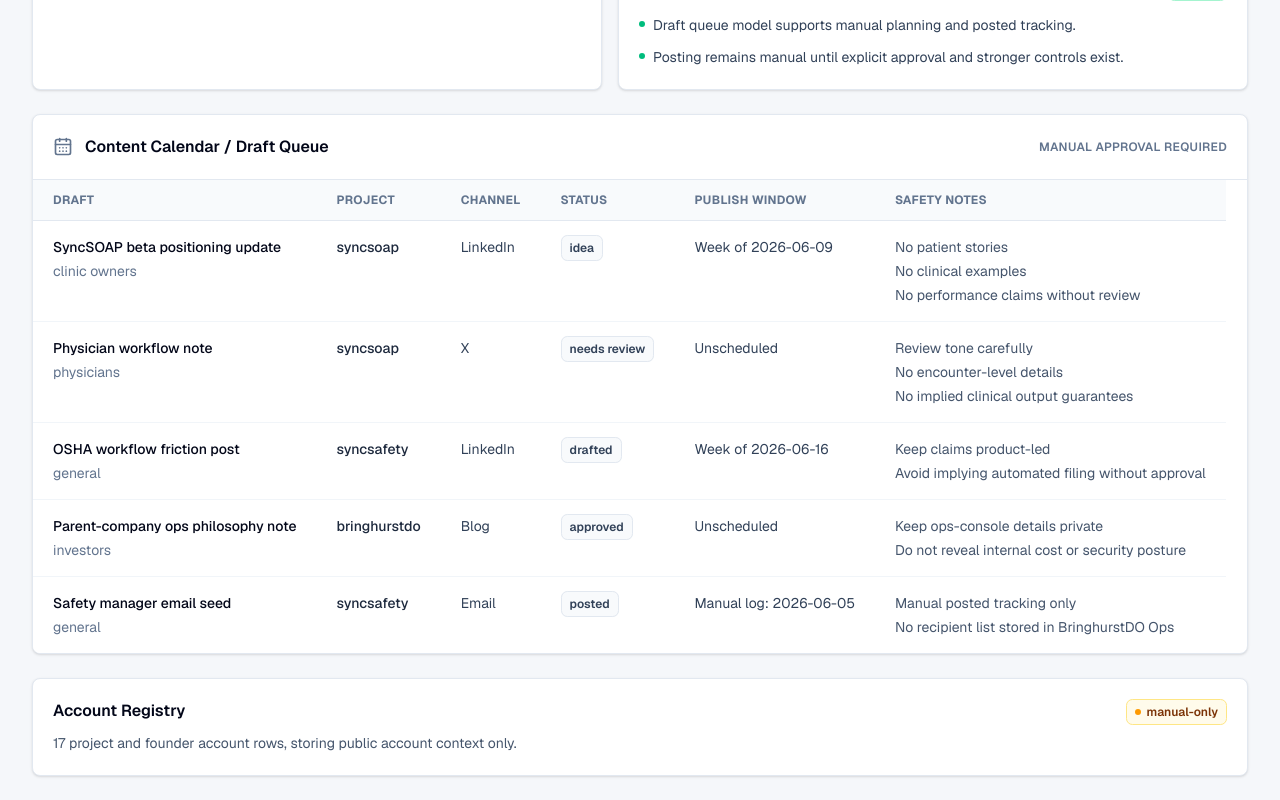
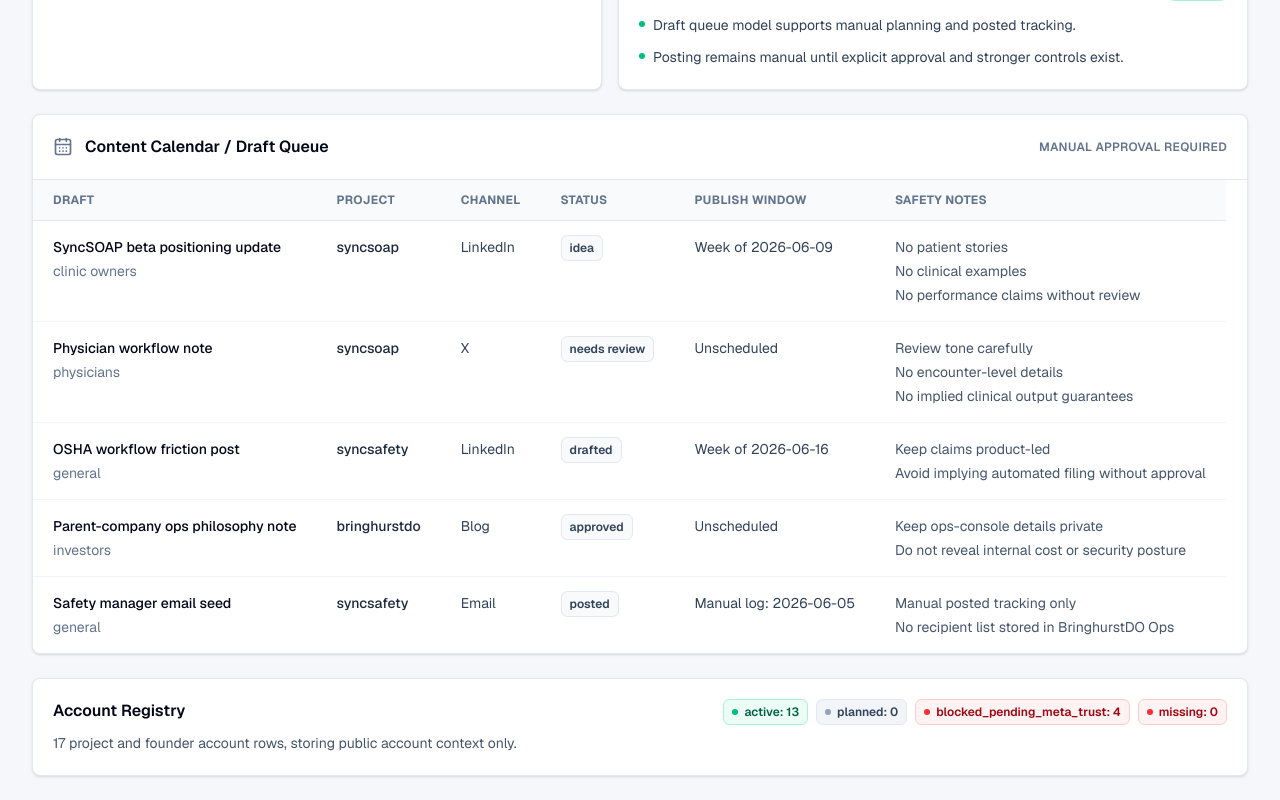
Before and after one commit to BringhurstDO/BringhurstDO_LLC, a Next.js app: page /ops in a window 1280 px wide. Shown: the part 1804-2604 px from the top of the page. Built offline with nearby package versions, Linux system fonts and the light colour scheme; a web font is replaced by a local one.

Commit message:
Complete ops account status labels

```diff
--- a/app/ops/accounts/page.tsx
+++ b/app/ops/accounts/page.tsx
@@ -7,10 +7,28 @@
   StatusPill,
 } from "@/app/ops/_components/ops-ui";
 import { opsDashboardData } from "@/lib/ops/mock-data";
-import type { OpsAccountRegistryEntry } from "@/lib/ops/types";
+import type {
+  OpsAccountRegistryEntry,
+  OpsAccountStatus,
+  OpsTone,
+} from "@/lib/ops/types";
 
 export const dynamic = "force-dynamic";
 export const fetchCache = "force-no-store";
+
+const accountStatuses: OpsAccountStatus[] = [
+  "active",
+  "planned",
+  "blocked_pending_meta_trust",
+  "missing",
+];
+
+const accountStatusTones: Record<OpsAccountStatus, OpsTone> = {
+  active: "good",
+  blocked_pending_meta_trust: "blocked",
+  missing: "blocked",
+  planned: "neutral",
+};
 
 function AccountFieldList({ account }: { account: OpsAccountRegistryEntry }) {
   return (
@@ -57,6 +75,12 @@
   const { accountRegistry, socialMetricPlaceholders } = opsDashboardData;
   const projectAccounts = accountRegistry.filter((account) => account.kind === "project");
   const founderAccounts = accountRegistry.filter((account) => account.kind === "founder");
+  const accountStatusCounts = Object.fromEntries(
+    accountStatuses.map((status) => [
+      status,
+      accountRegistry.filter((account) => account.status === status).length,
+    ]),
+  ) as Record<OpsAccountStatus, number>;
 
   return (
     <main>
@@ -73,6 +97,21 @@
           <BoundaryPill>Manual approval before publishing</BoundaryPill>
           <BoundaryPill>Manual approval before spending</BoundaryPill>
         </div>
+
+        <OpsPanel title="Account Status Labels" eyebrow="Basic labels">
+          <div className="flex flex-wrap gap-2">
+            {accountStatuses.map((status) => (
+              <StatusPill key={status} tone={accountStatusTones[status]}>
+                {status}: {accountStatusCounts[status]}
+              </StatusPill>
+            ))}
+          </div>
+          <p className="mt-4 text-sm leading-6 text-slate-600">
+            Facebook rows are blocked while Meta Page creation is unavailable.
+            This registry remains public-context metadata only and does not
+            connect Meta Business tools.
+          </p>
+        </OpsPanel>
 
         <OpsPanel title="Project Accounts" eyebrow={`${projectAccounts.length} rows`}>
           <div className="grid gap-4 lg:grid-cols-2">
--- a/app/ops/page.tsx
+++ b/app/ops/page.tsx
@@ -8,7 +8,7 @@
 } from "lucide-react";
 
 import { opsDashboardData } from "@/lib/ops/mock-data";
-import type { OpsTone } from "@/lib/ops/types";
+import type { OpsAccountStatus, OpsTone } from "@/lib/ops/types";
 
 export const dynamic = "force-dynamic";
 export const fetchCache = "force-no-store";
@@ -26,6 +26,20 @@
   blocked: "bg-red-500",
   neutral: "bg-slate-400",
 };
+
+const accountStatusTones: Record<OpsAccountStatus, OpsTone> = {
+  active: "good",
+  blocked_pending_meta_trust: "blocked",
+  missing: "blocked",
+  planned: "neutral",
+};
+
+const accountStatuses: OpsAccountStatus[] = [
+  "active",
+  "planned",
+  "blocked_pending_meta_trust",
+  "missing",
+];
 
 function StatusPill({ tone, children }: { tone: OpsTone; children: React.ReactNode }) {
   return (
@@ -48,6 +62,12 @@
     weeklyReport,
     weeklyScorecard,
   } = opsDashboardData;
+  const accountStatusCounts = Object.fromEntries(
+    accountStatuses.map((status) => [
+      status,
+      accountRegistry.filter((account) => account.status === status).length,
+    ]),
+  ) as Record<OpsAccountStatus, number>;
 
   return (
     <main className="min-h-dvh">
@@ -434,7 +454,13 @@
                 storing public account context only.
               </p>
             </div>
-            <StatusPill tone="watch">manual-only</StatusPill>
+            <div className="flex flex-wrap gap-2">
+              {accountStatuses.map((status) => (
+                <StatusPill key={status} tone={accountStatusTones[status]}>
+                  {status}: {accountStatusCounts[status]}
+                </StatusPill>
+              ))}
+            </div>
           </div>
         </section>
       </div>
--- a/lib/ops/mock-data.ts
+++ b/lib/ops/mock-data.ts
@@ -542,8 +542,8 @@
       notes: ["User-provided registry row; verify public profile URL before posting"],
       accountType: "Founder profile",
       publicHandle: "kyle-bringhurst",
-      status: "manual-only",
-      statusTone: "watch",
+      status: "active",
+      statusTone: "good",
       purpose: "Manual founder-led updates after approval.",
       sourceBoundary:
         "Track public profile context and aggregate metrics only; do not store inbox content.",
@@ -564,8 +564,8 @@
       notes: ["Mock registry row; manual posting only"],
       accountType: "Founder profile",
       publicHandle: "@kyle_bringhurst",
-      status: "planned",
-      statusTone: "neutral",
+      status: "active",
+      statusTone: "good",
       purpose: "Optional founder visual updates after approval.",
       sourceBoundary:
         "Track public profile context and aggregate metrics only; no private message content.",
@@ -580,15 +580,17 @@
       name: "Kyle Bringhurst Facebook",
       kind: "founder",
       platform: "Facebook",
-      handle: "kylebringhurst",
-      profileUrl: "https://www.facebook.com/kylebringhurst",
+      handle: "missing",
+      profileUrl: "https://www.facebook.com/",
       role: "Founder account",
-      notes: ["Mock registry row; no page mutation is connected"],
-      accountType: "Founder profile",
-      publicHandle: "kylebringhurst",
-      status: "planned",
-      statusTone: "neutral",
-      purpose: "Optional founder updates after approval.",
+      notes: [
+        "Blocked pending Meta trust/Page creation; no live page URL yet",
+      ],
+      accountType: "Founder profile pending Meta trust",
+      publicHandle: "missing",
+      status: "blocked_pending_meta_trust",
+      statusTone: "blocked",
+      purpose: "Blocked founder Facebook row for future manual updates only.",
       sourceBoundary:
         "Track public profile context and aggregate metrics only; no private message content.",
       manualReviewCadence: "Weekly",
@@ -608,8 +610,8 @@
       notes: ["Mock registry row; manual short-form posting only"],
       accountType: "Founder profile",
       publicHandle: "@kyle_bringhurst",
-      status: "planned",
-      statusTone: "neutral",
+      status: "active",
+      statusTone: "good",
       purpose: "Manual short-form updates and UTM-linked threads.",
       sourceBoundary: "Track public aggregate metrics only.",
       manualReviewCadence: "Weekly",
@@ -629,8 +631,8 @@
       notes: ["Mock registry row; public company positioning only"],
       accountType: "Company page",
       publicHandle: "bringhurstdo-llc",
-      status: "planned",
-      statusTone: "neutral",
+      status: "active",
+      statusTone: "good",
       purpose: "Parent-company updates and project routing.",
       sourceBoundary: "Track public page context and aggregate metrics only.",
       manualReviewCadence: "Weekly",
@@ -650,8 +652,8 @@
       notes: ["Mock registry row; no Meta API is connected"],
       accountType: "Project account",
       publicHandle: "@BringhurstDO_LLC",
-      status: "planned",
-      statusTone: "neutral",
+      status: "active",
+      statusTone: "good",
       purpose: "Optional public visual updates after approval.",
       sourceBoundary: "Track public aggregate metrics only.",
       manualReviewCadence: "Weekly",
@@ -665,15 +667,17 @@
       name: "BringhurstDO Facebook",
       kind: "project",
       platform: "Facebook",
-      handle: "bringhurstdo",
-      profileUrl: "https://www.facebook.com/bringhurstdo",
+      handle: "missing",
+      profileUrl: "https://www.facebook.com/",
       role: "Parent company account",
-      notes: ["Mock registry row; no Meta API is connected"],
-      accountType: "Project page",
-      publicHandle: "bringhurstdo",
-      status: "planned",
-      statusTone: "neutral",
-      purpose: "Optional public company updates after approval.",
+      notes: [
+        "Blocked pending Meta trust/Page creation; no live page URL yet",
+      ],
+      accountType: "Project page pending Meta trust",
+      publicHandle: "missing",
+      status: "blocked_pending_meta_trust",
+      statusTone: "blocked",
+      purpose: "Blocked public company Facebook row for future manual updates only.",
       sourceBoundary: "Track public aggregate metrics only.",
       manualReviewCadence: "Weekly",
       allowedMetrics: ["Posts", "Followers", "Website clicks"],
@@ -692,8 +696,8 @@
       notes: ["Mock registry row; no X API is connected"],
       accountType: "Project account",
       publicHandle: "@BringhurstDOLLC",
-      status: "planned",
-      statusTone: "neutral",
+      status: "active",
+      statusTone: "good",
       purpose: "Manual short-form company updates.",
       sourceBoundary: "Track public aggregate metrics only.",
       manualReviewCadence: "Weekly",
@@ -713,8 +717,8 @@
       notes: ["Mock registry row; SyncSOAP content remains metadata-only"],
       accountType: "Project company page",
       publicHandle: "syncsoap",
-      status: "planned",
-      statusTone: "watch",
+      status: "active",
+      statusTone: "good",
       purpose: "Manual product positioning and pilot-readiness posts.",
       sourceBoundary:
         "Track account presence and aggregate public metrics only; no clinical payloads.",
@@ -735,8 +739,8 @@
       notes: ["Mock registry row; no patient stories or clinical examples"],
       accountType: "Project account",
       publicHandle: "@sync.soap",
-      status: "planned",
-      statusTone: "neutral",
+      status: "active",
+      statusTone: "good",
       purpose: "Optional visual workflow-positioning posts.",
       sourceBoundary:
         "Track aggregate public metrics only; SyncSOAP remains metadata-only.",
@@ -751,15 +755,17 @@
       name: "SyncSOAP Facebook",
       kind: "project",
       platform: "Facebook",
-      handle: "syncsoap",
-      profileUrl: "https://www.facebook.com/syncsoap",
+      handle: "missing",
+      profileUrl: "https://www.facebook.com/",
       role: "Project account",
-      notes: ["Mock registry row; public business metadata only"],
-      accountType: "Project page",
-      publicHandle: "syncsoap",
-      status: "planned",
-      statusTone: "neutral",
-      purpose: "Optional project updates after approval.",
+      notes: [
+        "Blocked pending Meta trust/Page creation; no live page URL yet",
+      ],
+      accountType: "Project page pending Meta trust",
+      publicHandle: "missing",
+      status: "blocked_pending_meta_trust",
+      statusTone: "blocked",
+      purpose: "Blocked SyncSOAP Facebook row for future manual updates only.",
       sourceBoundary:
         "Track aggregate public metrics only; no clinical payloads or message bodies.",
       manualReviewCadence: "Weekly",
@@ -779,8 +785,8 @@
       notes: ["Mock registry row; approved UTM links only"],
       accountType: "Project account",
       publicHandle: "@SyncSOAP",
-      status: "planned",
-      statusTone: "neutral",
+      status: "active",
+      statusTone: "good",
       purpose: "Short workflow-positioning posts with approved UTM links.",
       sourceBoundary:
         "Track public aggregate counts only; no private message content.",
@@ -801,7 +807,7 @@
       notes: ["Mock registry row; manual safety-workflow posts only"],
       accountType: "Project company page",
       publicHandle: "syncsafety",
-      status: "manual-only",
+      status: "active",
       statusTone: "good",
       purpose: "Manual safety-workflow posts and launch notes.",
       sourceBoundary: "Track aggregate public metrics and UTM totals only.",
@@ -822,8 +828,8 @@
       notes: ["Mock registry row; no Meta API is connected"],
       accountType: "Project account",
       publicHandle: "@sync.safety",
-      status: "planned",
-      statusTone: "neutral",
+      status: "active",
+      statusTone: "good",
       purpose: "Optional visual education channel for safety workflow topics.",
       sourceBoundary: "Track aggregate public metrics only.",
       manualReviewCadence: "Weekly",
@@ -837,15 +843,17 @@
       name: "SyncSafety Facebook",
       kind: "project",
       platform: "Facebook",
-      handle: "syncsafety",
-      profileUrl: "https://www.facebook.com/syncsafety",
+      handle: "missing",
+      profileUrl: "https://www.facebook.com/",
       role: "Project account",
-      notes: ["Mock registry row; manual publishing only"],
-      accountType: "Project page",
-      publicHandle: "syncsafety",
-      status: "planned",
-      statusTone: "neutral",
-      purpose: "Optional safety-workflow updates after approval.",
+      notes: [
+        "Blocked pending Meta trust/Page creation; no live page URL yet",
+      ],
+      accountType: "Project page pending Meta trust",
+      publicHandle: "missing",
+      status: "blocked_pending_meta_trust",
+      statusTone: "blocked",
+      purpose: "Blocked SyncSafety Facebook row for future manual updates only.",
       sourceBoundary: "Track aggregate public metrics only.",
       manualReviewCadence: "Weekly",
       allowedMetrics: ["Posts", "Followers", "Website clicks"],
@@ -864,8 +872,8 @@
       notes: ["Mock registry row; no X API is connected"],
       accountType: "Project account",
       publicHandle: "@SyncSafety",
-      status: "planned",
-      statusTone: "neutral",
+      status: "active",
+      statusTone: "good",
       purpose: "Manual short-form safety workflow updates.",
       sourceBoundary: "Track aggregate public metrics only.",
       manualReviewCadence: "Weekly",
@@ -1018,11 +1026,11 @@
       projectId: "bringhurstdo",
       accountName: "Kyle Bringhurst Facebook",
       platform: "Facebook",
-      publicHandle: "kylebringhurst",
+      publicHandle: "missing",
       audience: "general",
       defaultDestinationUrl: bringhurstDoDestination,
       sourceBoundary:
-        "Manual founder post target. No Meta API, private messages, contact details, or audience export.",
+        "Blocked pending Meta trust/Page creation. Do not use for live posting. No Meta API, private messages, contact details, or audience export.",
       approvalRequired: true,
       postingMode: "manual-only",
       spendMode: "manual-approval-required",
@@ -1078,11 +1086,11 @@
       projectId: "bringhurstdo",
       accountName: "BringhurstDO Facebook",
       platform: "Facebook",
-      publicHandle: "bringhurstdo",
+      publicHandle: "missing",
       audience: "general",
       defaultDestinationUrl: bringhurstDoDestination,
       sourceBoundary:
-        "Manual company target. No Meta API, private messages, or audience export.",
+        "Blocked pending Meta trust/Page creation. Do not use for live posting. No Meta API, private messages, or audience export.",
       approvalRequired: true,
       postingMode: "manual-only",
       spendMode: "manual-approval-required",
@@ -1138,11 +1146,11 @@
       projectId: "syncsoap",
       accountName: "SyncSOAP Facebook",
       platform: "Facebook",
-      publicHandle: "syncsoap",
+      publicHandle: "missing",
       audience: "clinic owners",
       defaultDestinationUrl: syncSoapDestination,
       sourceBoundary:
-        "Manual public post target. No Meta API, audience export, private messages, or clinical payloads.",
+        "Blocked pending Meta trust/Page creation. Do not use for live posting. No Meta API, audience export, private messages, or clinical payloads.",
       approvalRequired: true,
       postingMode: "manual-only",
       spendMode: "manual-approval-required",
@@ -1198,11 +1206,11 @@
       projectId: "syncsafety",
       accountName: "SyncSafety Facebook",
       platform: "Facebook",
-      publicHandle: "syncsafety",
+      publicHandle: "missing",
       audience: "general",
       defaultDestinationUrl: syncSafetyDestination,
       sourceBoundary:
-        "Manual public post target. No Meta API, private messages, or audience export.",
+        "Blocked pending Meta trust/Page creation. Do not use for live posting. No Meta API, private messages, or audience export.",
       approvalRequired: true,
       postingMode: "manual-only",
       spendMode: "manual-approval-required",
--- a/lib/ops/types.ts
+++ b/lib/ops/types.ts
@@ -169,6 +169,12 @@
 
 export type OpsAccountKind = "project" | "founder";
 
+export type OpsAccountStatus =
+  | "active"
+  | "planned"
+  | "blocked_pending_meta_trust"
+  | "missing";
+
 export type OpsAccountRegistryEntry = {
   id: string;
   projectId: OpsAccountProjectId;
@@ -181,7 +187,7 @@
   notes: SafeOpsText[];
   accountType: MetadataOnlyString;
   publicHandle: MetadataOnlyString;
-  status: "active" | "planned" | "paused" | "manual-only";
+  status: OpsAccountStatus;
   statusTone: OpsTone;
   purpose: SafeOpsText;
   sourceBoundary: MetadataOnlyString;
```
Also changed, not shown: 2 other files (tests, documents, lock files or other folders).
